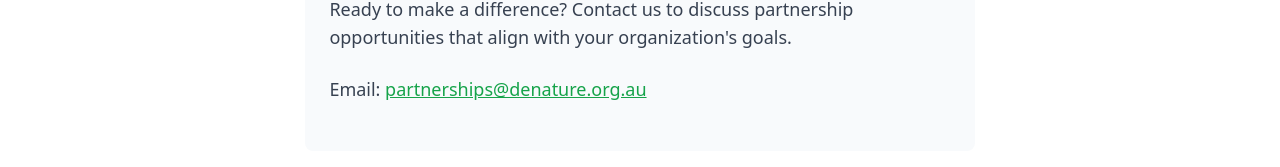
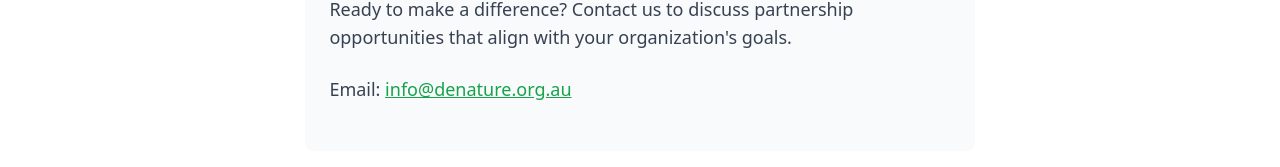
Before and after one commit to sunnyyan01/denature-website, a Next.js app: page /get-involved/partner-with-us in a window 1280 px wide. Shown: the part 2324-2491 px from the top of the page. Built offline with nearby package versions, Linux system fonts and the light colour scheme.

Commit message:
更新合作伙伴页面的邮箱地址

```diff
--- a/src/app/get-involved/partner-with-us/page.tsx
+++ b/src/app/get-involved/partner-with-us/page.tsx
@@ -133,7 +133,7 @@ export default function PartnerWithUsPage() {
                 Ready to make a difference? Contact us to discuss partnership opportunities that align with your organization's goals.
               </p>
               <p className="text-lg">
-                Email: <a href="mailto:partnerships@denature.org.au" className="text-green-600 hover:text-green-700 underline">partnerships@denature.org.au</a>
+                Email: <a href="mailto:info@denature.org.au" className="text-green-600 hover:text-green-700 underline">info@denature.org.au</a>
               </p>
             </div>
 
--- a/src/app/get-involved/partner/page.tsx
+++ b/src/app/get-involved/partner/page.tsx
@@ -136,7 +136,7 @@ export default function PartnerPage() {
                 Ready to join forces with us? Contact us to discuss partnership opportunities that align with your organization's goals.
               </p>
               <p className="text-lg">
-                Email: <a href="mailto:partnerships@denature.org.au" className="text-green-600 hover:text-green-700 underline">partnerships@denature.org.au</a>
+                Email: <a href="mailto:info@denature.org.au" className="text-green-600 hover:text-green-700 underline">info@denature.org.au</a>
               </p>
             </div>
 
```
